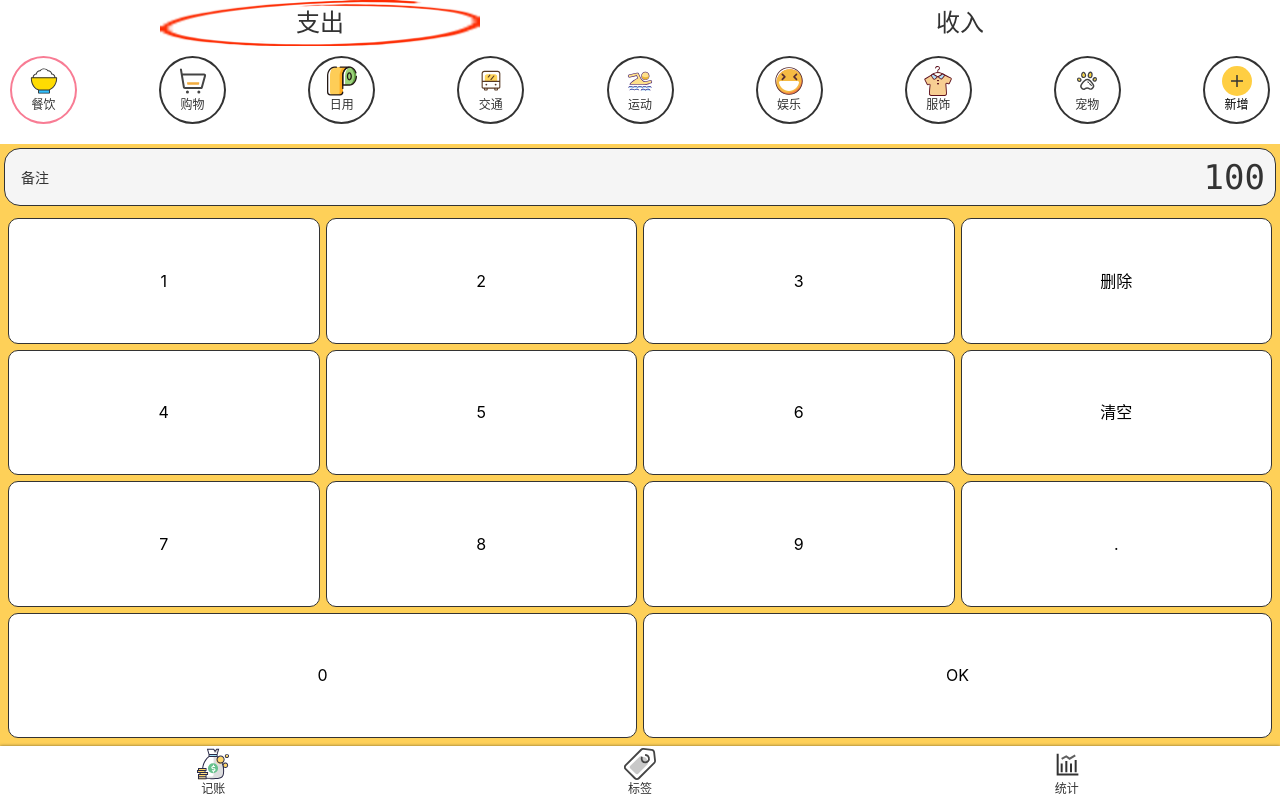
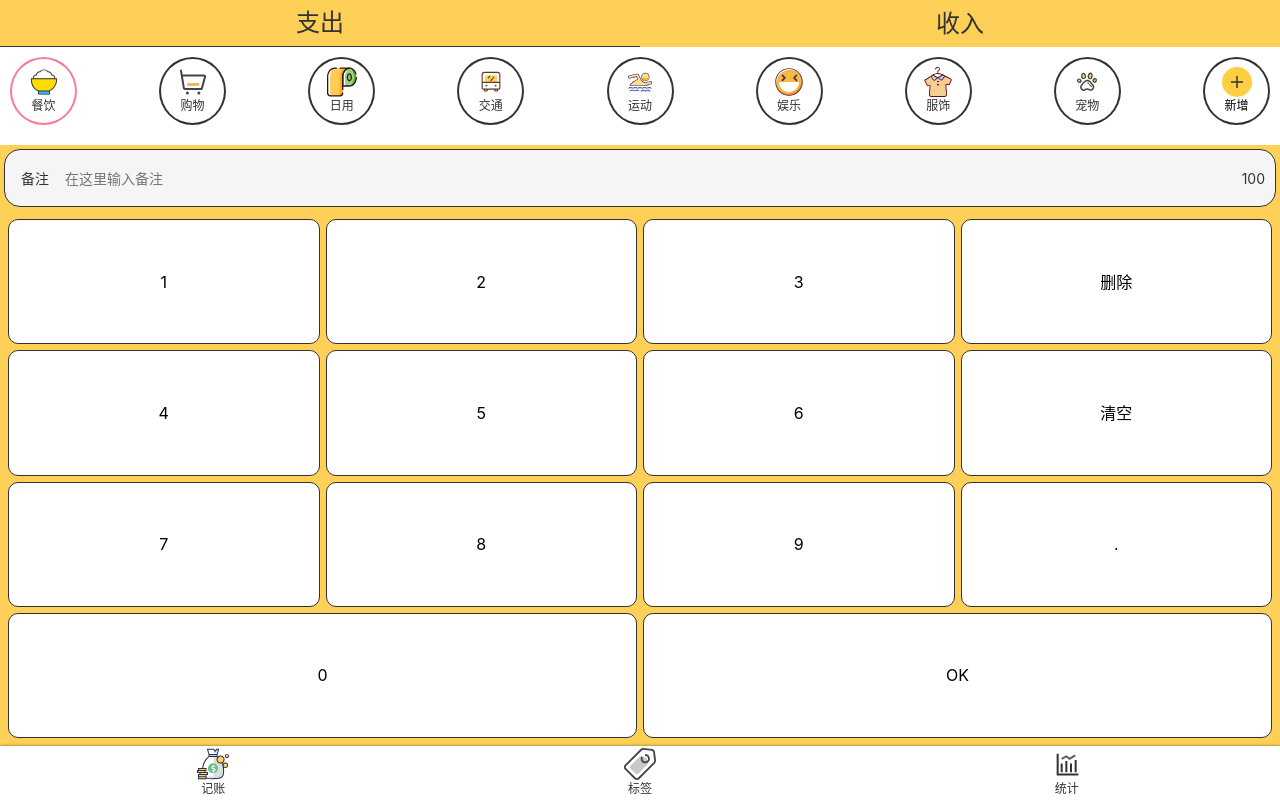
Before and after one commit to sunwan1234/apple-bill, a Vue app: page /#/money in a window 1280 px wide. Built offline with nearby package versions, Linux system fonts and the light colour scheme.

Commit message:
用JS写了type切换组件

```diff
--- a/src/components/Money/NumberPad.vue
+++ b/src/components/Money/NumberPad.vue
@@ -23,7 +23,7 @@
 </template>
 
 <script lang="ts">
-  import Notes from '@/components/Notes.vue';
+  import Notes from '@/components/Money/Notes.vue';
   export default {
     name: 'NumberPad',
     components: {Notes}
--- a/src/components/Money/Types.vue
+++ b/src/components/Money/Types.vue
@@ -1,24 +1,45 @@
 <template>
 	<div>
 		<ol class="types">
-			<li class="selected">
-				<span>支出</span></li>
-			<li>收入</li>
+			<li :class=" type === '-' && 'selected' " @click="selectType('-')">
+				<span>支出</span>
+			</li>
+			<li :class=" type === '+' && 'selected' "  @click="selectType('+')">
+				<span>收入</span>
+			</li>
 		</ol>
 	</div>
 </template>
 
-<script lang="ts">
-  export default {
-    name: 'Types'
-  };
+<script lang="js">
+    export default {
+        name: 'Types',
+				props:['xxx'],
+        data() {
+            return {
+                type: '-' //'-' 表示支出， ‘+’表示收入
+            }
+        },
+				mounted(){
+          console.log(this.xxx)
+				},
+        methods: {
+            selectType(type) { // type只能是'-' 或者 '+'
+                if (type !== '-' && type !== '+') {
+                    throw new Error('type is unknown')
+                }
+                this.type = type
+
+            }
+        }
+    };
 </script>
 
 <style scoped lang="scss">
 	.types {
 		display: flex;
 		flex-direction: row;
-
+		background: #fed058;
 	}
 
 	.types > li {
@@ -32,8 +53,9 @@
 	}
 
 	.types > li.selected {
-		background: url("~@/assets/1.png") center center no-repeat;
-		background-size: 50% 100%;
+		/*background: url("~@/assets/1.png") center center no-repeat;*/
+		/*background-size: 50% 100%;*/
+		border-bottom: 1px solid #333333;
 	}
 
 </style>
--- a/src/views/Money.vue
+++ b/src/views/Money.vue
@@ -1,240 +1,26 @@
 <template>
 	<Layout>
-		<div>
-			<ol class="types">
-				<li class="selected">
-					<span>支出</span></li>
-				<li>收入</li>
-			</ol>
-		</div>
-		<div class="tags">
-			<ul class="current">
-				<li class="selected">
-					<Icon name="meal"></Icon>
-					餐饮
-				</li>
-				<li>
-					<Icon name="shop"></Icon>
-					购物
-				</li>
-				<li>
-					<Icon name="everyday"></Icon>
-					日用
-				</li>
-				<li>
-					<Icon name="transport"></Icon>
-					交通
-				</li>
-				<li>
-					<Icon name="sport2"></Icon>
-					运动
-				</li>
-				<li>
-					<Icon name="fun"></Icon>
-					娱乐
-				</li>
-				<li>
-					<Icon name="cloth"></Icon>
-					服饰
-				</li>
-				<li>
-					<Icon name="pet"></Icon>
-					宠物
-				</li>
-				<li class="new">
-					<button>
-						<Icon name="plus"></Icon>
-						新增
-					</button>
-				</li>
-			</ul>
-		</div>
+		<Types xxx="hi"></Types>
 
+		<Tags></Tags>
 
-		<div class="numberPad">
-			<div class="notes-wrapper">
-				<label class="notes">
-					<span class="name">备注</span>
-					<input type="text">
-					<span class="output">100</span>
-				</label>
+		<NumberPad></NumberPad>
 
-
-			</div>
-
-			<div class="buttons">
-				<button>1</button>
-				<button>2</button>
-				<button>3</button>
-				<button>删除</button>
-				<button>4</button>
-				<button>5</button>
-				<button>6</button>
-				<button>清空</button>
-				<button>7</button>
-				<button>8</button>
-				<button>9</button>
-				<button>.</button>
-				<button class="zero">0</button>
-				<button class="ok">OK</button>
-
-
-			</div>
-		</div>
 	</Layout>
 
 </template>
 
 <script lang="ts">
+  import NumberPad from '@/components/Money/NumberPad.vue';
+  import Tags from '@/components/Money/Tags.vue';
+  import Types from '@/components/Money/Types.vue';
+
   export default {
-    name: 'Money'
+    name: 'Money',
+    components: {Types, Tags, NumberPad}
   };
 </script>
 
 <style scoped lang="scss">
-	@media (device-height:568px) and (-webkit-min-device-pixel-ratio:2){
-		.tags {
-			max-height: 29vh;
-		}
 
-	}
-
-	.types {
-		display: flex;
-		flex-direction: row;
-
-	}
-
-	.types > li {
-		width: 50%;
-		display: flex;
-		justify-content: center;
-		align-items: center;
-		font-size: 24px;
-		padding: 5px 0;
-		position: relative;
-	}
-
-	.types > li.selected {
-		background: url("~@/assets/1.png") center center no-repeat;
-		background-size: 50% 100%;
-	}
-
-	.tags {
-		flex-shrink: 1;
-		overflow: auto;
-	}
-
-	.tags .current {
-		display: flex;
-		flex-wrap: wrap;
-		padding: 10px;
-		justify-content: space-between;
-		margin-right: -10px;
-		font-size: 12px;
-	}
-
-	.tags .current > li {
-		display: flex;
-		flex-direction: column;
-		justify-content: center;
-		align-items: center;
-		width: 67px;
-		border: 2px solid #333;
-		border-radius: 50%;
-		margin-right: 10px;
-		margin-bottom: 10px;
-		padding: 8px;
-	}
-
-	.tags .current > li.selected {
-		border: 2px solid rgb(248, 124, 148);
-	}
-
-	.tags .current > li svg {
-		height: 30px;
-		width: 30px;
-	}
-
-	.new button {
-		background: transparent;
-		border: none;
-		padding: 0 4px;
-		display: flex;
-		flex-direction: column;
-		justify-content: center;
-		align-items: center;
-	}
-
-	@import "~@/assets/styles/helper.scss";
-	.numberPad {
-		background: rgb(254, 208, 88);
-		display: flex;
-		flex-wrap: wrap;
-		flex-direction: column;
-		flex-grow: 1;
-		flex-shrink: 1;
-		min-height: 0;
-		min-width: 0;
-
-		.output {
-			@extend %clearFix;
-			font-size: 34px;
-			font-family: Consolas, monospace;
-		}
-
-		.buttons {
-			display: flex;
-			flex-wrap: wrap;
-			justify-content: space-around;
-			padding: 5px;
-			flex-grow: 1;
-
-
-			> button {
-				width: 21%;
-				border: 1px solid #333;
-				border-radius: 10px;
-				background: white;
-				flex-grow: 1;
-				padding: 10px;
-				margin: 3px;
-				font-size: 16px;
-
-			}
-		}
-	}
-
-	.notes {
-		font-size: 14px;
-		background: #f5f5f5;
-		padding-left: 16px;
-		padding-right: 10px;
-		display: flex;
-		align-items: center;
-		border: 1px solid #333;
-		border-radius: 16px;
-
-		.name {
-			padding-right: 16px;
-		}
-
-		input {
-			height: 56px;
-			flex-grow: 1;
-			background: transparent;
-			border: none;
-			padding-right: 12px;
-		}
-	}
-
-	.notes-wrapper {
-		position: relative;
-    margin: 4px;
-	}
-
-	/*.types > li.selected span {*/
-	/*	background-color: #fff2ac;*/
-	/*	background-image: linear-gradient(to right, #ffe359 0%, #fff2ac 100%);*/
-	/*}*/
 </style>
```
